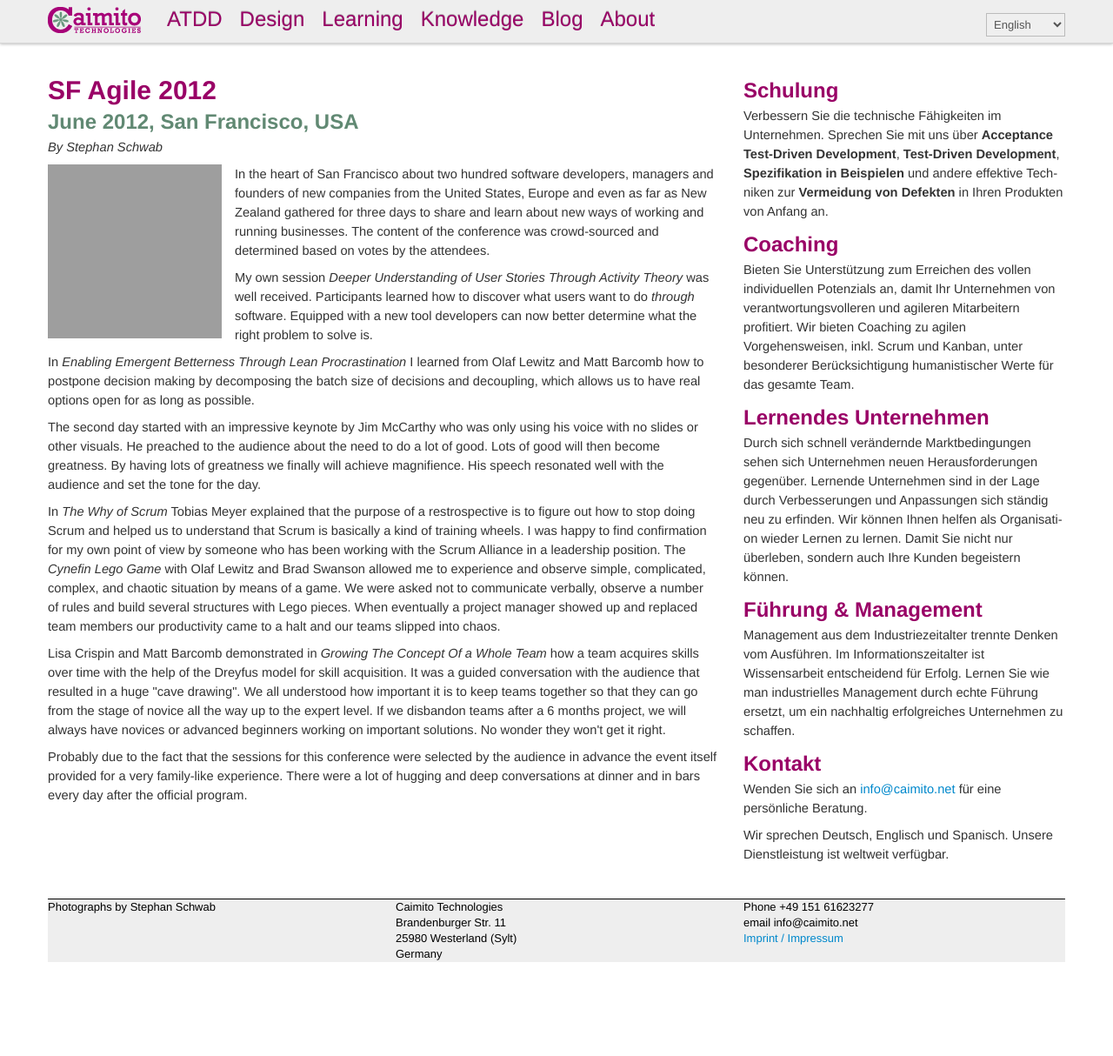
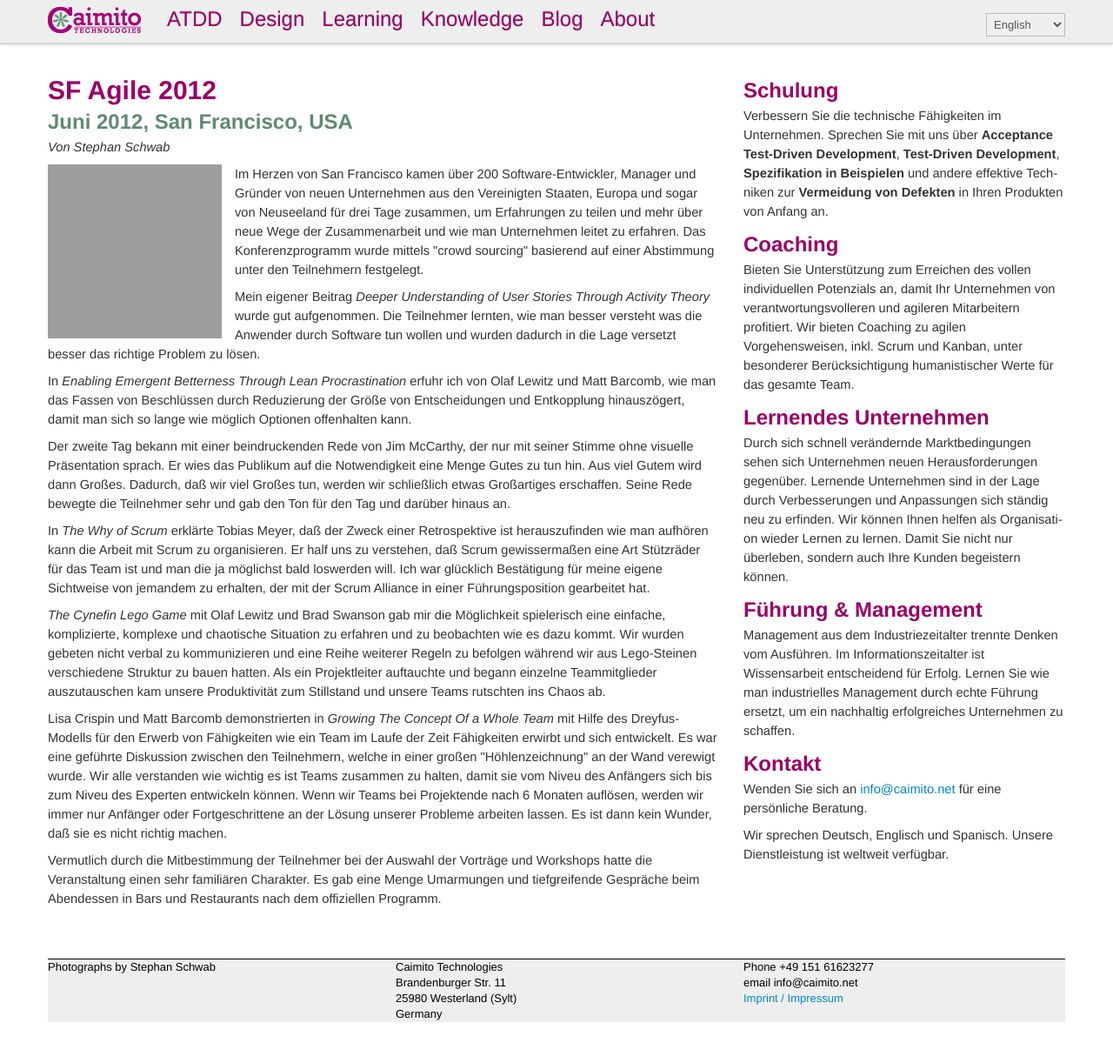
Before and after one commit to Caimito/caimito.github.com, a Jekyll site: the page built from de/kbase/sfagile2012.html, in a window 1280 px wide and 1215 px high. Shown: the whole window at 87% size. Built offline with Jekyll 4.4.1, drawn with Linux system fonts in a browser that asks for light colours; nearby versions of some CDN libraries; grey boxes are pictures that could not be loaded.

Commit message:
conferences

```diff
--- a/css/caimito.css
+++ b/css/caimito.css
@@ -122,3 +122,7 @@
 #myCarousel {
 	margin-bottom: 0 ;
 }
+
+DL.full-schedule DD {
+	margin-bottom: 1.5em;
+}
--- a/de/index.html
+++ b/de/index.html
@@ -2,6 +2,8 @@
 layout: main
 title: Caimito - Aktivitätsorientiertes Design, Acceptance Test-Driven Development, Lernendes Unternehmen, Unternehmensentwicklung
 ---
+	{% include conference-schedule-de.html %}
+
 		<div id="myCarousel" class="carousel slide">
 			<div class="carousel-inner">
       			<div class="item active hero-unit caimito-hero" style="background: url('/img/kids-surfboard.png')">
--- a/de/kbase/agile-roots-2012.html
+++ b/de/kbase/agile-roots-2012.html
@@ -3,8 +3,8 @@
 title: Agile Roots 2012
 ---
 <h1 class="caimito-main-color">Agile Roots 2012</h1>
-<h2 class="caimito-green-color">June 2012, Salt Lake City, USA</h2>
-<p><em>By Stephan Schwab</em></p>
+<h2 class="caimito-green-color">Juni 2012, Salt Lake City, USA</h2>
+<p><em>Von Stephan Schwab</em></p>
 
 <p><img src="http://www.gravatar.com/avatar/663d11426b0a187ddac59f8c17ce61b4.png" align="left" style="margin-right: 15px"/> The main hall was offered to me to give my talk <em>Smarter Software with Activity-Centered Design</em> to a slightly larger audience. Activity-Centered Design is an extensive topic and within only 45 minutes it was only possible to introduce the audience a bit to Activity Theory and outline how it can be used to develop smarter software. I invited the audience to download my <a href="http://leanpub.com/activitycentereddesign">book in progress</a> to learn more and several people took me up on the offer. After the talk some came up to me and thanked me for the introduction of ideas from a field outside traditional software development. The talk was videotaped. The video is currently in post-production and as soon as I know where it's published, I will post a link to it here.</p>
 
--- a/de/kbase/sfagile2012.html
+++ b/de/kbase/sfagile2012.html
@@ -3,21 +3,23 @@
 title: SF Agile 2012
 ---
 <h1 class="caimito-main-color">SF Agile 2012</h1>
-<h2 class="caimito-green-color">June 2012, San Francisco, USA</h2>
-<p><em>By Stephan Schwab</em></p>
+<h2 class="caimito-green-color">Juni 2012, San Francisco, USA</h2>
+<p><em>Von Stephan Schwab</em></p>
 
-<p><img src="http://www.gravatar.com/avatar/663d11426b0a187ddac59f8c17ce61b4.png" align="left" style="margin-right: 15px"/>
-In the heart of San Francisco about two hundred software developers, managers and founders of new companies from the United States, Europe and even as far as New Zealand gathered for three days to share and learn about new ways of working and running businesses. The content of the conference was crowd-sourced and determined based on votes by the attendees.</p>
+<p><img src="http://www.gravatar.com/avatar/663d11426b0a187ddac59f8c17ce61b4.png" align="left" style="margin-right: 15px"/> Im Herzen von San Francisco kamen über 200 Software-Entwickler, Manager und Gründer von neuen Unternehmen aus den Vereinigten Staaten, Europa und sogar von Neuseeland für drei Tage zusammen, um Erfahrungen zu teilen und mehr über neue Wege der Zusammenarbeit und wie man Unternehmen leitet zu erfahren. Das Konferenzprogramm wurde mittels "crowd sourcing" basierend auf einer Abstimmung unter den Teilnehmern festgelegt.</p>
 
-<p>My own session <em>Deeper Understanding of User Stories Through Activity Theory</em> was well received. Participants learned how to discover what users want to do <em>through</em> software. Equipped with a new tool developers can now better determine what the right problem to solve is.</p>
+<p>Mein eigener Beitrag <em>Deeper Understanding of User Stories Through Activity Theory</em> wurde gut aufgenommen. Die Teilnehmer lernten, wie man besser versteht was die Anwender durch Software tun wollen und wurden dadurch in die Lage versetzt besser das richtige Problem zu lösen.</p>
 
-<p>In <em>Enabling Emergent Betterness Through Lean Procrastination</em> I learned from Olaf Lewitz and Matt Barcomb how to postpone decision making by decomposing the batch size of decisions and decoupling, which allows us to have real options open for as long as possible.
+<p>In <em>Enabling Emergent Betterness Through Lean Procrastination</em> erfuhr ich von Olaf Lewitz und Matt Barcomb, wie man das Fassen von Beschlüssen durch Reduzierung der Größe von Entscheidungen und Entkopplung hinauszögert, damit man sich so lange wie möglich Optionen offenhalten kann.</p>
 
-<p>The second day started with an impressive keynote by Jim McCarthy who was only using his voice with no slides or other visuals. He preached to the audience about the need to do a lot of good. Lots of good will then become greatness. By having lots of greatness we finally will achieve magnifience. His speech resonated well with the audience and set the tone for the day.</p>
+<p>Der zweite Tag bekann mit einer beindruckenden Rede von Jim McCarthy, der nur mit seiner Stimme ohne visuelle Präsentation sprach. Er wies das Publikum auf die Notwendigkeit eine Menge Gutes zu tun hin. Aus viel Gutem wird dann Großes. Dadurch, daß wir viel Großes tun, werden wir schließlich etwas Großartiges erschaffen. Seine Rede bewegte die Teilnehmer sehr und gab den Ton für den Tag und darüber hinaus an.</p>
 
-<p>In <em>The Why of Scrum</em> Tobias Meyer explained that the purpose of a restrospective is to figure out how to stop doing Scrum and helped us to understand that Scrum is basically a kind of training wheels. I was happy to find confirmation for my own point of view by someone who has been working with the Scrum Alliance in a leadership position. The <em>Cynefin Lego Game</em> with Olaf Lewitz and Brad Swanson allowed me to experience and observe simple, complicated, complex, and chaotic situation by means of a game. We were asked not to communicate verbally, observe a number of rules and build several structures with Lego pieces. When eventually a project manager showed up and replaced team members our productivity came to a halt and our teams slipped into chaos.</p>
+<p>In <em>The Why of Scrum</em> erklärte Tobias Meyer, daß der Zweck einer Retrospektive ist herauszufinden wie man aufhören kann die Arbeit mit Scrum zu organisieren. Er half uns zu verstehen, daß Scrum gewissermaßen eine Art Stützräder für das Team ist und man die ja möglichst bald loswerden will. Ich war glücklich Bestätigung für meine eigene Sichtweise von jemandem zu erhalten, der mit der Scrum Alliance in einer Führungsposition gearbeitet hat.</p>
 
-<p>Lisa Crispin and Matt Barcomb demonstrated in <em>Growing The Concept Of a Whole Team</em> how a team acquires skills over time with the help of the Dreyfus model for skill acquisition. It was a guided conversation with the audience that resulted in a huge "cave drawing". We all understood how important it is to keep teams together so that they can go from the stage of novice all the way up to the expert level. If we disbandon teams after a 6 months project, we will always have novices or advanced beginners working on important solutions. No wonder they won't get it right.</p>
+<p><em>The Cynefin Lego Game</em> mit Olaf Lewitz und Brad Swanson gab mir die Möglichkeit spielerisch eine einfache, komplizierte, komplexe und chaotische Situation zu erfahren und zu beobachten wie es dazu kommt. Wir wurden gebeten nicht verbal zu kommunizieren und eine Reihe weiterer Regeln zu befolgen während wir aus Lego-Steinen verschiedene Struktur zu bauen hatten. Als ein Projektleiter auftauchte und begann einzelne Teammitglieder auszutauschen kam unsere Produktivität zum Stillstand und unsere Teams rutschten ins Chaos ab.</p>
 
-<p>Probably due to the fact that the sessions for this conference were selected by the audience in advance the event itself provided for a very family-like experience. There were a lot of hugging and deep conversations at dinner and in bars every day after the official program.</p>
+<p>Lisa Crispin und Matt Barcomb demonstrierten in <em>Growing The Concept Of a Whole Team</em> mit Hilfe des Dreyfus-Modells für den Erwerb von Fähigkeiten wie ein Team im Laufe der Zeit Fähigkeiten erwirbt und sich entwickelt. Es war eine geführte Diskussion zwischen den Teilnehmern, welche in einer großen "Höhlenzeichnung" an der Wand verewigt wurde. Wir alle verstanden wie wichtig es ist Teams zusammen zu halten, damit sie vom Niveu des Anfängers sich bis zum Niveu des Experten entwickeln können. Wenn wir Teams bei Projektende nach 6 Monaten auflösen, werden wir immer nur Anfänger oder Fortgeschrittene an der Lösung unserer Probleme arbeiten lassen. Es ist dann kein Wunder, daß sie es nicht richtig machen.</p>
+
+<p>Vermutlich durch die Mitbestimmung der Teilnehmer bei der Auswahl der Vorträge und Workshops hatte die Veranstaltung einen sehr familiären Charakter. Es gab eine Menge Umarmungen und tiefgreifende Gespräche beim Abendessen in Bars und Restaurants nach dem offiziellen Programm.</p>
+
 <br clear="all"/>
--- a/index.html
+++ b/index.html
@@ -2,6 +2,8 @@
 layout: main
 title: Caimito - Activity-Centered Design, Acceptance Test-Driven Development, Smart Collaboration, Organizational Development
 ---
+	{% include conference-schedule.html %}
+
 		<div id="myCarousel" class="carousel slide">
 			<div class="carousel-inner">
       			<div class="item active hero-unit caimito-hero" style="background: url('/img/kids-surfboard.png')">
```
Also changed, not shown: _includes/conference-schedule-de.html (added, +21 -0 lines), _includes/conference-schedule.html (added, +21 -0 lines), de/schedule.html (added, +28 -0 lines), schedule.html (added, +28 -0 lines).
